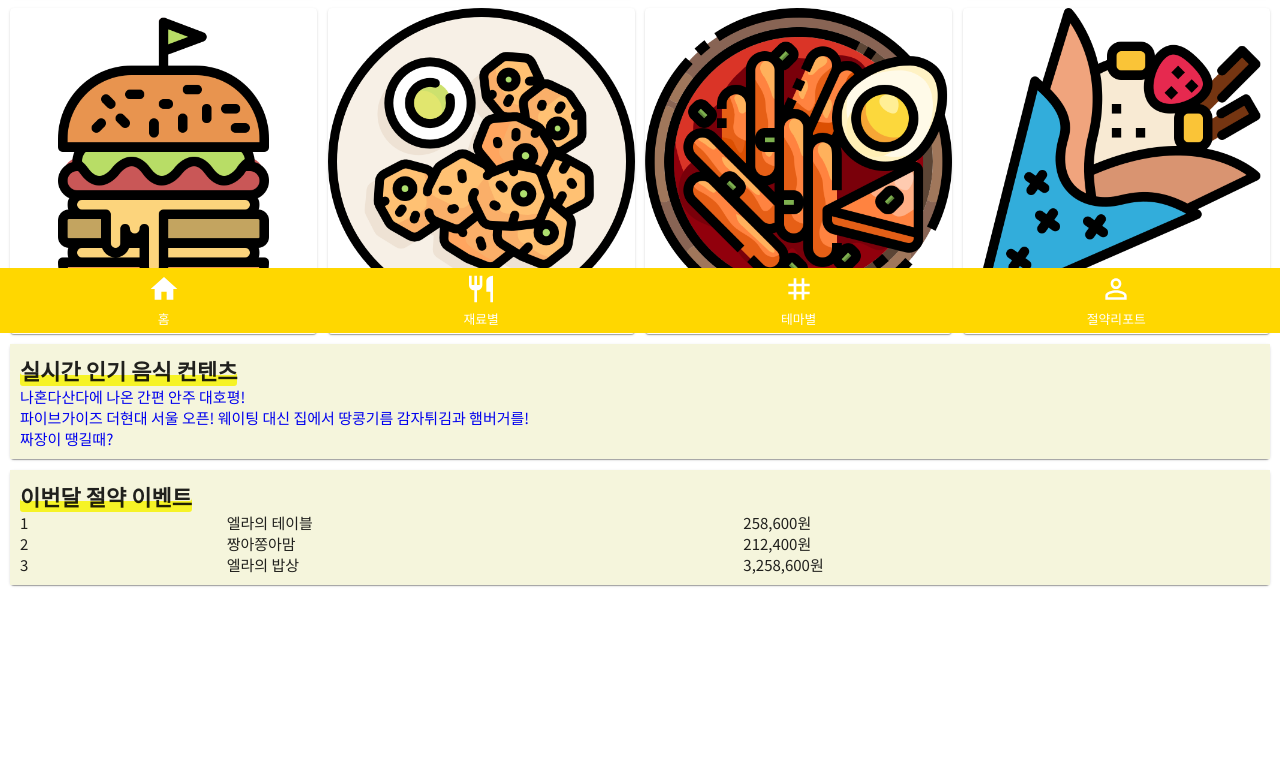
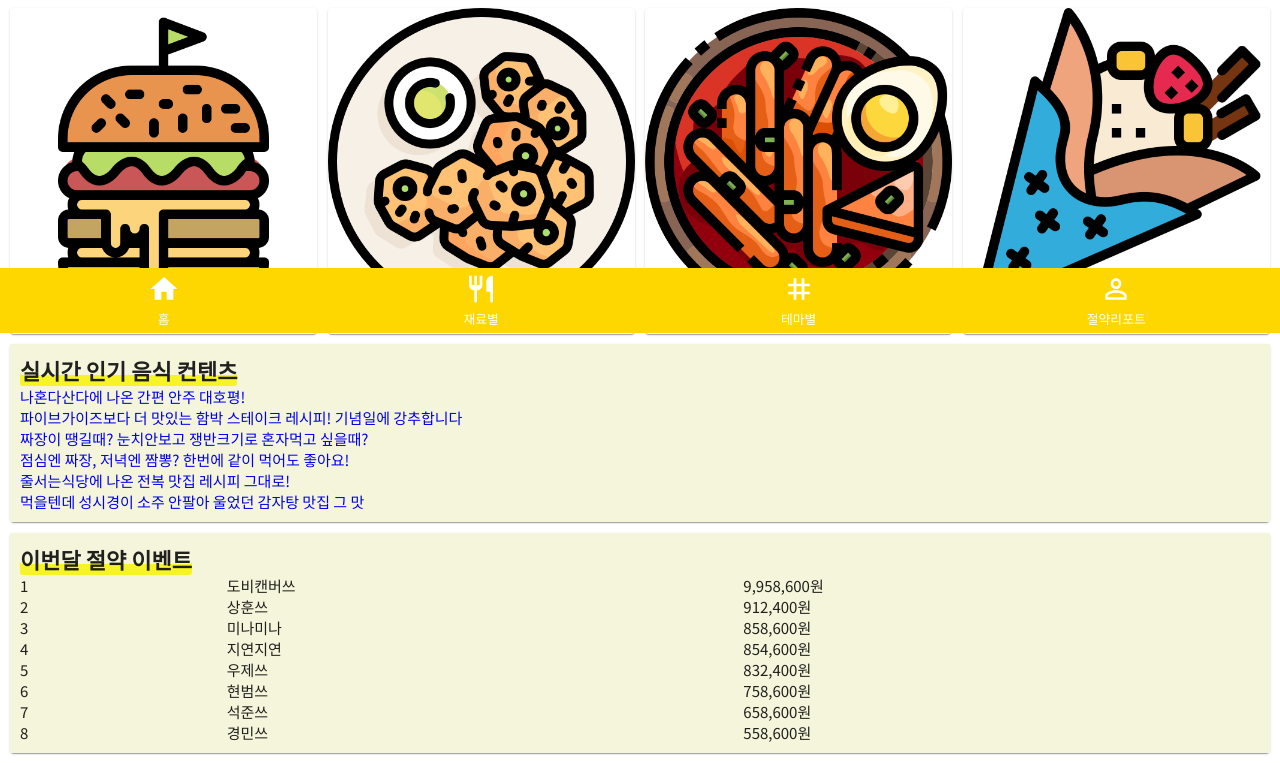
Before and after one commit to sanghunkang/test, a React (Create React App) app: page /home in a window 1280 px wide. Shown: the part 467-1230 px from the top of the page. Before the commit the page ends 1062 px from the top, so only its background shows below. Built offline with nearby package versions, Linux system fonts and the light colour scheme.

Commit message:
Home & Report (#26)
홈페이지 내용 추가
레포트 페이지 푸터 추가

Co-authored-by: kimkmk <kkm2007@gmail.com>

```diff
--- a/src/app/sampleData.ts
+++ b/src/app/sampleData.ts
@@ -2,16 +2,36 @@ import { Category, Ranking, Recipe } from "./types";
 
 export const rankings: Ranking[] = [
     {
-      name: '엘라의 테이블',
-      amountSaved: '258,600원',
+      name: '도비캔버쓰',
+      amountSaved: '9,958,600원',
     },
     {
-      name: '짱아쫑아맘',
-      amountSaved: '212,400원',
+      name: '상훈쓰',
+      amountSaved: '912,400원',
     },
     {
-      name: '엘라의 밥상',
-      amountSaved: '3,258,600원',
+      name: '미나미나',
+      amountSaved: '858,600원',
+    },
+    {
+      name: '지연지연',
+      amountSaved: '854,600원',
+    },
+    {
+      name: '우제쓰',
+      amountSaved: '832,400원',
+    },
+    {
+      name: '현범쓰',
+      amountSaved: '758,600원',
+    },
+    {
+      name: '석준쓰',
+      amountSaved: '658,600원',
+    },
+    {
+      name: '경민쓰',
+      amountSaved: '558,600원',
     },
   ];
 
@@ -62,7 +82,7 @@ export const categories: Category[] = [
 
 export const recipes: Recipe[] = [
   {
-    id: 1,
+    id: 13,
     name: '통감자 오븐구이',
     style: '{{여기에 텍스트 입력}}',
     level: '텍스트 난이도',
@@ -123,7 +143,7 @@ export const recipes: Recipe[] = [
     url: 'xx',
   },
   {
-    id: 2,
+    id: 348,
     name: '{{여기에 텍스트 경민 테스트 입력}}',
     style: '{{여기에 텍스트 입력}}',
     level: '텍스트 난이도',
@@ -131,7 +151,7 @@ export const recipes: Recipe[] = [
     source: '우리의식탁',
     outcost: 10000,
     selfcost: 4000,
-    description: '파이브가이즈 더현대 서울 오픈! 웨이팅 대신 집에서 땅콩기름 감자튀김과 햄버거를!',
+    description: '파이브가이즈보다 더 맛있는 함박 스테이크 레시피! 기념일에 강추합니다',
     img: '/1한식.png',
     steps: [],
     tags: [],
@@ -139,7 +159,7 @@ export const recipes: Recipe[] = [
     url: 'xx',
   },
   {
-    id: 3,
+    id: 126,
     name: '{{여기에 텍스트 입력}}',
     style: '{{여기에 텍스트 입력}}',
     level: '중',
@@ -147,7 +167,55 @@ export const recipes: Recipe[] = [
     source: '우리의식탁',
     outcost: 10000,
     selfcost: 4000,
-    description: '짜장이 땡길때?',
+    description: '짜장이 땡길때? 눈치안보고 쟁반크기로 혼자먹고 싶을때?',
+    img: '/2중식.png',
+    steps: [],
+    tags: [],
+    ingredients: [],
+    url: 'xx',
+  },
+  {
+    id: 295,
+    name: '{{여기에 텍스트 입력}}',
+    style: '{{여기에 텍스트 입력}}',
+    level: '중',
+    time: '15분',
+    source: '우리의식탁',
+    outcost: 10000,
+    selfcost: 4000,
+    description: '점심엔 짜장, 저녁엔 짬뽕? 한번에 같이 먹어도 좋아요!',
+    img: '/2중식.png',
+    steps: [],
+    tags: [],
+    ingredients: [],
+    url: 'xx',
+  },
+  {
+    id: 280,
+    name: '{{여기에 텍스트 입력}}',
+    style: '{{여기에 텍스트 입력}}',
+    level: '중',
+    time: '15분',
+    source: '우리의식탁',
+    outcost: 10000,
+    selfcost: 4000,
+    description: '줄서는식당에 나온 전복 맛집 레시피 그대로!',
+    img: '/2중식.png',
+    steps: [],
+    tags: [],
+    ingredients: [],
+    url: 'xx',
+  },
+  {
+    id: 26,
+    name: '{{여기에 텍스트 입력}}',
+    style: '{{여기에 텍스트 입력}}',
+    level: '중',
+    time: '15분',
+    source: '우리의식탁',
+    outcost: 10000,
+    selfcost: 4000,
+    description: '먹을텐데 성시경이 소주 안팔아 울었던 감자탕 맛집 그 맛',
     img: '/2중식.png',
     steps: [],
     tags: [],
--- a/src/pages/HomePage.tsx
+++ b/src/pages/HomePage.tsx
@@ -13,6 +13,7 @@ import {
   // TextField,
 } from '@mui/material';
 import { CommonHeader } from '../components/CommonHeader';
+
 import {
   RECIPE_PAGE_PATH,
   HOME_PAGE_PATH,
--- a/src/pages/ReportPage.css
+++ b/src/pages/ReportPage.css
@@ -9,6 +9,10 @@
 }
 
 body {
+
+
+
+    padding-top: 0px;
     -webkit-touch-callout: none;
     user-select: none;
     -moz-user-select: none;
@@ -39,3 +43,41 @@ textarea:focus,
 select:focus {
     outline: none;
 }
+
+
+.New-Item {
+    overflow: hidden;
+    position: auto;
+    left: 0;
+    bottom: 0;
+    width : auto;
+    padding-bottom: 0px; /* Adjust as needed based on the height of your footer */
+    padding-left: 0;
+    padding-right: 0;
+
+
+}
+.Pocket-container {
+    overflow: hidden;
+    position: auto;
+    left: -10%;
+    bottom: 0;
+    padding-top: 0px;
+    padding-bottom: 0px; /* Adjust as needed based on the height of your footer */
+    width : auto;
+
+    padding-right: 0;
+}
+
+
+.Home-Footer {
+    overflow: hidden;
+    position: auto;
+    left: 0;
+    bottom: 0;
+    width: 80vw;
+    min-height: 10vh;
+    /* z-index: 999; Set a high z-index value */
+    /* Add other styles as needed */
+}
+  /* ReportPage.css */
--- a/src/pages/ReportPage.jsx
+++ b/src/pages/ReportPage.jsx
@@ -70,9 +70,16 @@ export default function ReportPage() {
       <ItemDispatchContext.Provider
         value={[memoizedDispatches, memoizedNextItemId]}
       >
-        <PocketContainer items={items} isAddItem={isAddItem} />
-        <NewItemContainer />
-        < HomePageFooter />
+        <div className='New-Item'>
+          <NewItemContainer />
+        </div>
+        <div className='Pocket-container'>
+          <PocketContainer items={items} isAddItem={isAddItem} />
+        </div>
+
+        <div className='Home-Footer'>
+          < HomePageFooter />
+        </div>
       </ItemDispatchContext.Provider>
     </>
   );
```
Also changed, not shown: src/components/HomePageFooter.tsx (added, +79 -0 lines).
